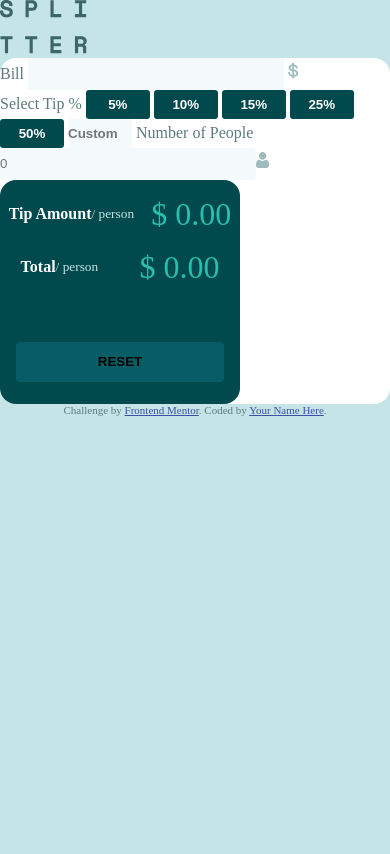
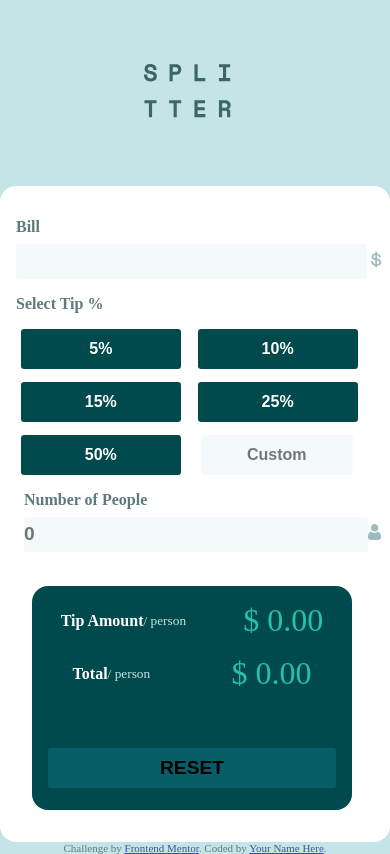
Before and after one commit to Lovely1608/Tip-calculator-app, a plain HTML site: page index.html in a window 390 px wide. Drawn offline with Linux system fonts and the light colour scheme; a web font is replaced by a local one.

Commit message:
completed mobile design

```diff
--- a/index.html
+++ b/index.html
@@ -35,10 +35,10 @@
         <div class="left-container">
           <label>Bill</label>
           <input type="text" name="number" id="billAmount" />
-          <img src="images/icon-dollar.svg" alt="dollar icon" id="billInput" />
+          <img src="images/icon-dollar.svg" alt="dollar icon" id="billInput" class="dollarIcon"/>
 
+          <label>Select Tip %</label>
           <div class="tip-container">
-            <label>Select Tip %</label>
             <button class="tipBtn" id="05">5%</button>
             <button class="tipBtn" id="10">10%</button>
             <button class="tipBtn" id="15">15%</button>
@@ -60,7 +60,7 @@
               name="number"
               id="numberOfPeople"
               placeholder="0"
-            /><img src="images/icon-person.svg" alt="" />
+            /><img src="images/icon-person.svg" alt="" class="dollarIcon"/>
           </div>
         </div>
 
--- a/style.css
+++ b/style.css
@@ -36,26 +36,60 @@ body {
 section {
   background-color: var(--White);
   border-radius: 1rem;
+  height: auto;
+  padding-bottom: 2rem;
+  padding-top: 1rem;
+}
+
+main > img{
+    padding: 4rem;
+  padding-left: 9rem;
 }
 
 input {
   border: none;
   background-color: var(--Grey50);
-  width: 16rem;
-  height: 2rem;
+  height: 2.2rem;
   border-radius: var(--borderRadius);
   color: var(--Green900);
   outline: none;
+  width: 90%;
+  margin-left: 1rem;
+  margin-top: 0.3rem;
+  font-size: 1.2rem;
+  font-weight: var(--fontWeight);
+  /* padding-left: 10rem; */
+}
+
+.left-container {
+  width: 100%;
+  height: 20rem;
+}
+
+label {
+  margin-left: 1rem;
+  display: block;
+  margin-top: 1rem;
+  margin-bottom: 0.2rem;
+  font-weight: var(--fontWeight);
+}
+
+.tip-container {
+  width: 100%;
+  padding-left: 0.5rem;
 }
 
 .tip-container .tipBtn {
   background-color: var(--Green900);
   border: none;
   border-radius: var(--borderRadius);
-  width: 4rem;
-  height: 1.8rem;
+  width: 10rem;
+  height: 2.5rem;
   color: var(--White);
   font-weight: var(--fontWeight);
+  font-size: 1rem;
+  margin-left: 0.8rem;
+  margin-top: 0.8rem;
 }
 
 .tip-container .tipBtn:hover {
@@ -66,17 +100,27 @@ input {
 
 .CustomInput {
   border-radius: var(--borderRadius);
-  width: 4rem;
-  height: 1.8rem;
+  width: 9.5rem;
+  height: 2.5rem;
+  font-weight: 700;
+  text-align: center;
+  font-size: 1rem;
+  margin-left: 1rem;
   color: var(--Green900);
-  font-weight: 700;
+}
+
+.CustomInput:hover {
+  background-color: var(--Green900);
+  color: var(--White);
 }
 
 .right-container {
-  width: 15rem;
+  width: 20rem;
   height: 14rem;
   background-color: var(--Green900);
   border-radius: 1rem;
+  margin-top: 3rem;
+  margin-left: 2rem;
 }
 
 b {
@@ -92,18 +136,18 @@ small {
   color: var(--Green400);
 }
 
-.amount{
-    margin-top: 1rem;
+.amount {
+  margin-top: 1rem;
 }
 
 span {
-    font-size: 2rem;
+  font-size: 2rem;
   color: var(--Green400);
   margin-top: 1rem;
 }
 
 .reset {
-  width: 13rem;
+  width: 18rem;
   height: 2.5rem;
   border-radius: var(--borderRadius);
   border: none;
@@ -112,6 +156,7 @@ span {
   border: none;
   margin-top: 3.5rem;
   margin-left: 1rem;
+  font-size: 1.2rem;
 }
 
 .reset:hover {
```
